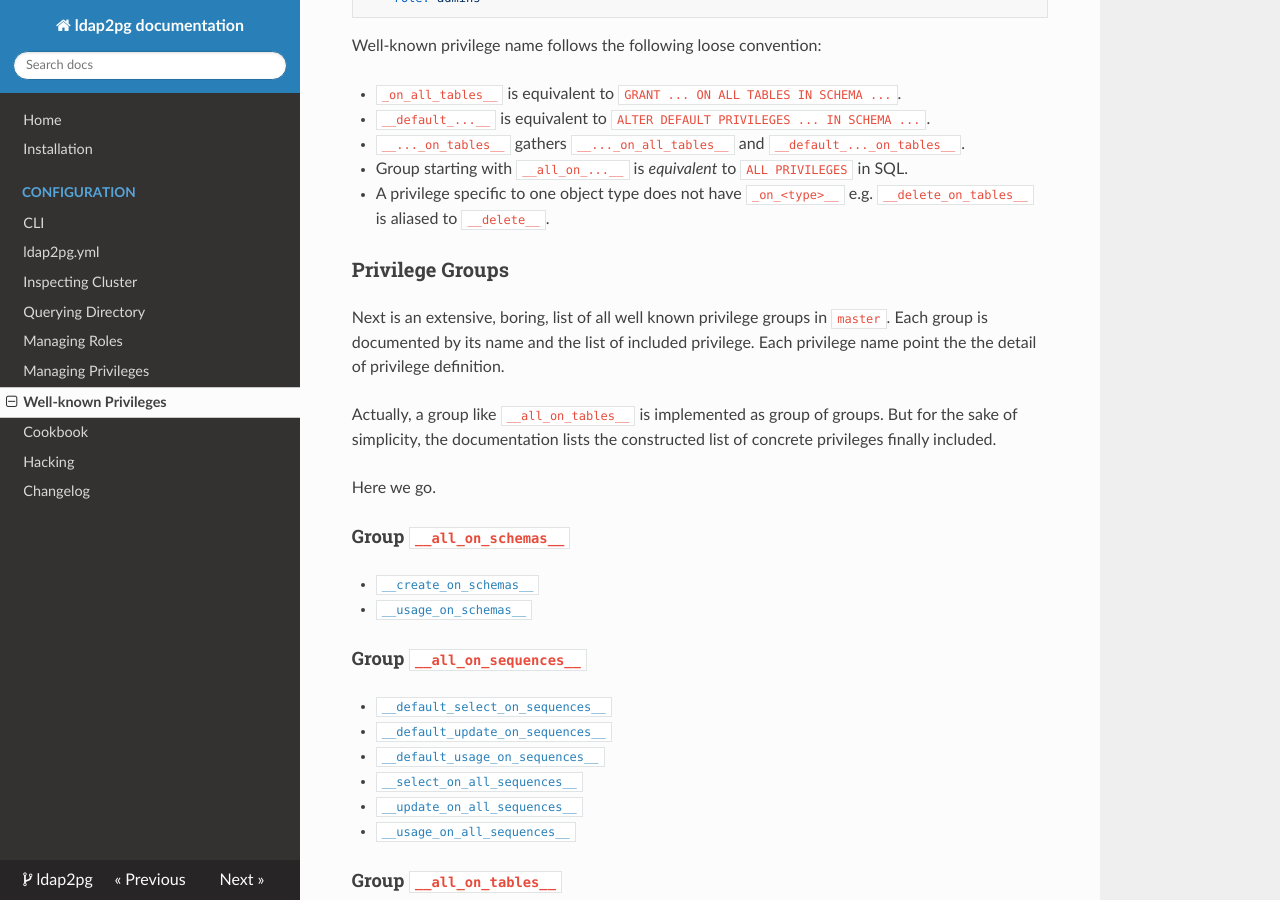
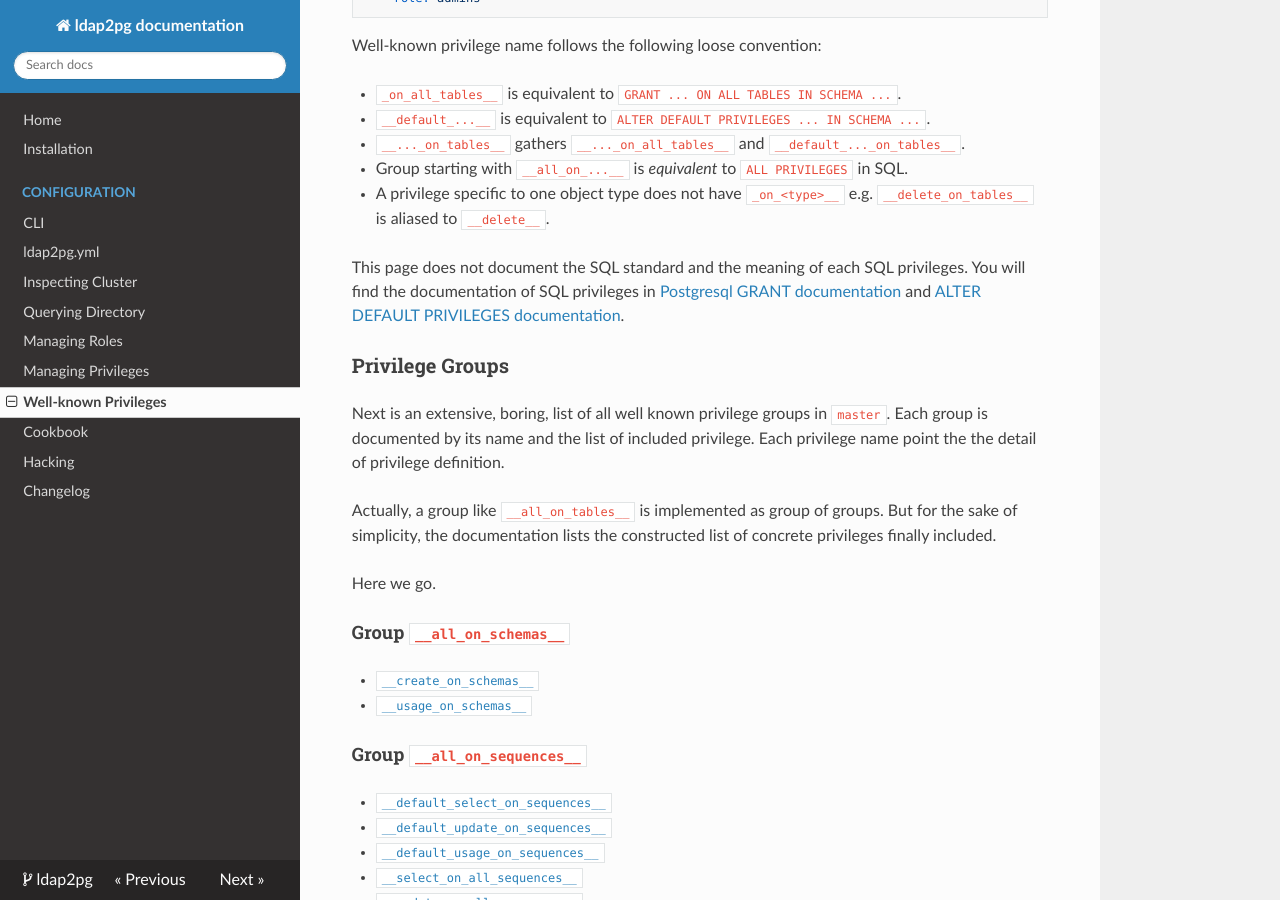
Before and after one commit to dalibo/ldap2pg, an MkDocs documentation site: the page built from docs/wellknown.md, in a window 1280 px wide and 900 px high, scrolled down 794 px. Built offline with MkDocs 1.6.1, drawn with Linux system fonts in a browser that asks for light colours; nearby versions of some CDN libraries; old or Windows-style settings are respelled for this version of MkDocs.

Commit message:
docs: Point to PostgreSQL documentation

```diff
--- a/docs/wellknown.md
+++ b/docs/wellknown.md
@@ -53,6 +53,12 @@ Well-known privilege name follows the following loose convention:
   SQL.
 - A privilege specific to one object type does not have `_on_<type>__` e.g.
   `__delete_on_tables__` is aliased to `__delete__`.
+
+This page does not document the SQL standard and the meaning of each SQL
+privileges. You will find the documentation of SQL privileges in [Postgresql
+GRANT documentation](https://www.postgresql.org/docs/current/sql-grant.html) and
+[ALTER DEFAULT PRIVILEGES
+documentation](https://www.postgresql.org/docs/current/sql-alterdefaultprivileges.html).
 
 
 ## Privilege Groups
--- a/docs/wellknown.md.j2
+++ b/docs/wellknown.md.j2
@@ -53,6 +53,12 @@ Well-known privilege name follows the following loose convention:
 - A privilege specific to one object type does not have `_on_<type>__` e.g.
   `__delete_on_tables__` is aliased to `__delete__`.
 
+This page does not document the SQL standard and the meaning of each SQL
+privileges. You will find the documentation of SQL privileges in [Postgresql
+GRANT documentation](https://www.postgresql.org/docs/current/sql-grant.html) and
+[ALTER DEFAULT PRIVILEGES
+documentation](https://www.postgresql.org/docs/current/sql-alterdefaultprivileges.html).
+
 
 ## Privilege Groups
 
```
